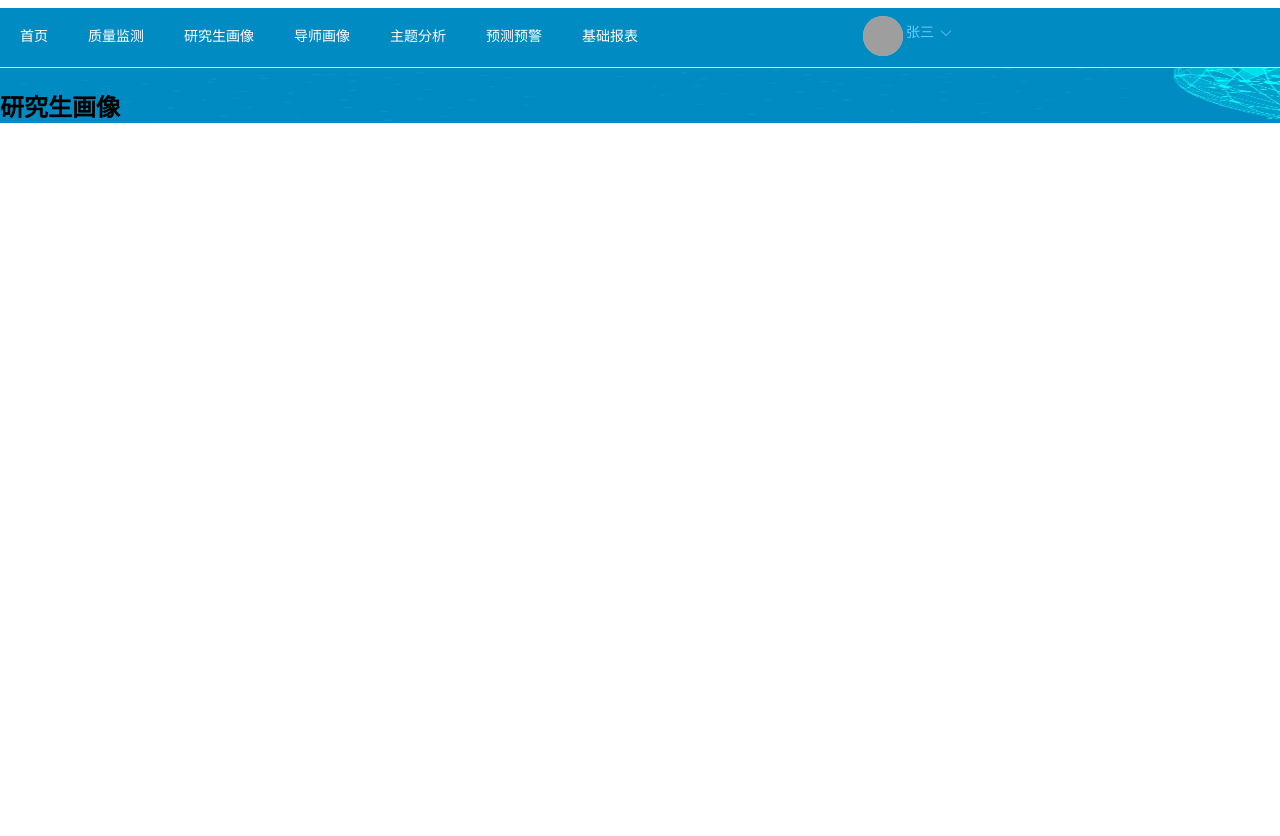
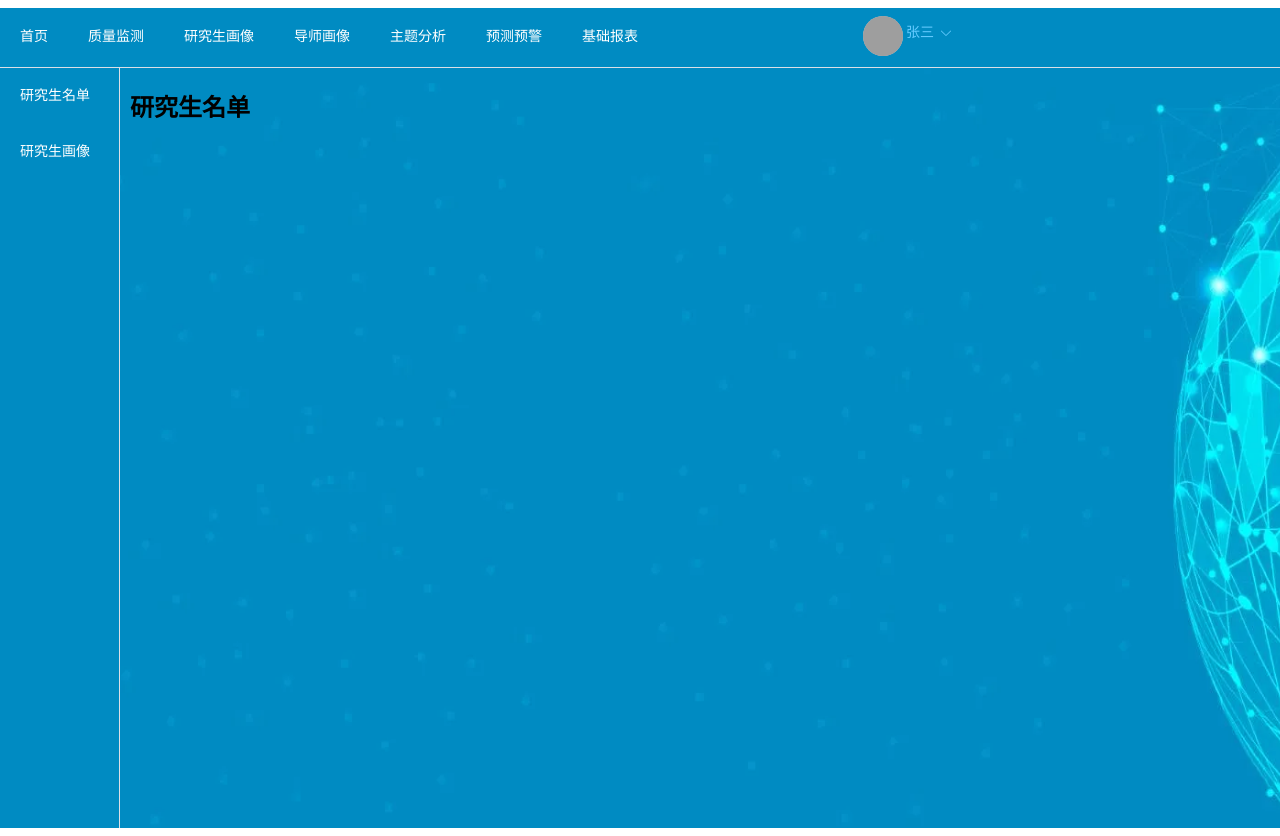
Before and after one commit to 16671072395/vue3-post, a Vue app: page /postname in a window 1280 px wide. Before the commit the page ends 800 px from the top, so only its background shows below. Built offline with nearby package versions, Linux system fonts and the light colour scheme; sample sign-in values are in the browser's storage; grey boxes are pictures that could not be loaded.

Commit message:
加入质量监测界面

```diff
--- a/src/views/PostgraduateHome/PostHome.vue
+++ b/src/views/PostgraduateHome/PostHome.vue
@@ -3,7 +3,7 @@
 </template>
 
 <script>
-import Layout from "../../components/Layout.vue";
+import Layout from "../../components/PostHome/Layout.vue";
 export default {
   name: "PostHome",
   components: { Layout },
--- a/src/views/PostgraduatePortrait.vue
+++ b/src/views/PostgraduatePortrait.vue
@@ -1,5 +1,31 @@
 <template>
-  <h2>研究生画像</h2>
+  <div>
+    <el-container>
+      <el-aside class="aside">
+        <!--竖向菜单 -->
+        <el-menu
+          active-text-color="#ffd04b"
+          class="el-menu-vertical-demo"
+          background-color="#545c64"
+          :default-active="activeIndex2"
+          text-color="#fff"
+          @open="handleOpen"
+          @close="handleClose"
+          :router="true"
+        >
+          <el-menu-item index="/postname">
+            <span>研究生名单</span>
+          </el-menu-item>
+          <el-menu-item index="/postportrait">
+            <span>研究生画像</span>
+          </el-menu-item>
+        </el-menu>
+      </el-aside>
+      <el-main class="allHeight">
+        <router-view> </router-view>
+      </el-main>
+    </el-container>
+  </div>
 </template>
 
 <script>
@@ -8,5 +34,19 @@ export default {
 };
 </script>
 
-<style>
+<style scoped>
+.el-menu-vertical-demo {
+  height: 760px;
+  width: 120px;
+  background-color: #008bc2;
+}
+.aside {
+  width: 120px;
+}
+div {
+  font: size 0.625rem;
+}
+.allHeight {
+  padding: 0px 0px 0px 10px;
+}
 </style>
--- /dev/null
+++ b/src/views/QualityMonitor.vue
@@ -0,0 +1,16 @@
+<template>
+  <h2>QualityMonitor</h2>
+</template>
+
+<script>
+import VerticalMenu from "../components/VerticalMenu";
+export default {
+  name: "QualityMonitor",
+  components: {
+    VerticalMenu,
+  },
+};
+</script>
+
+<style>
+</style>
```
